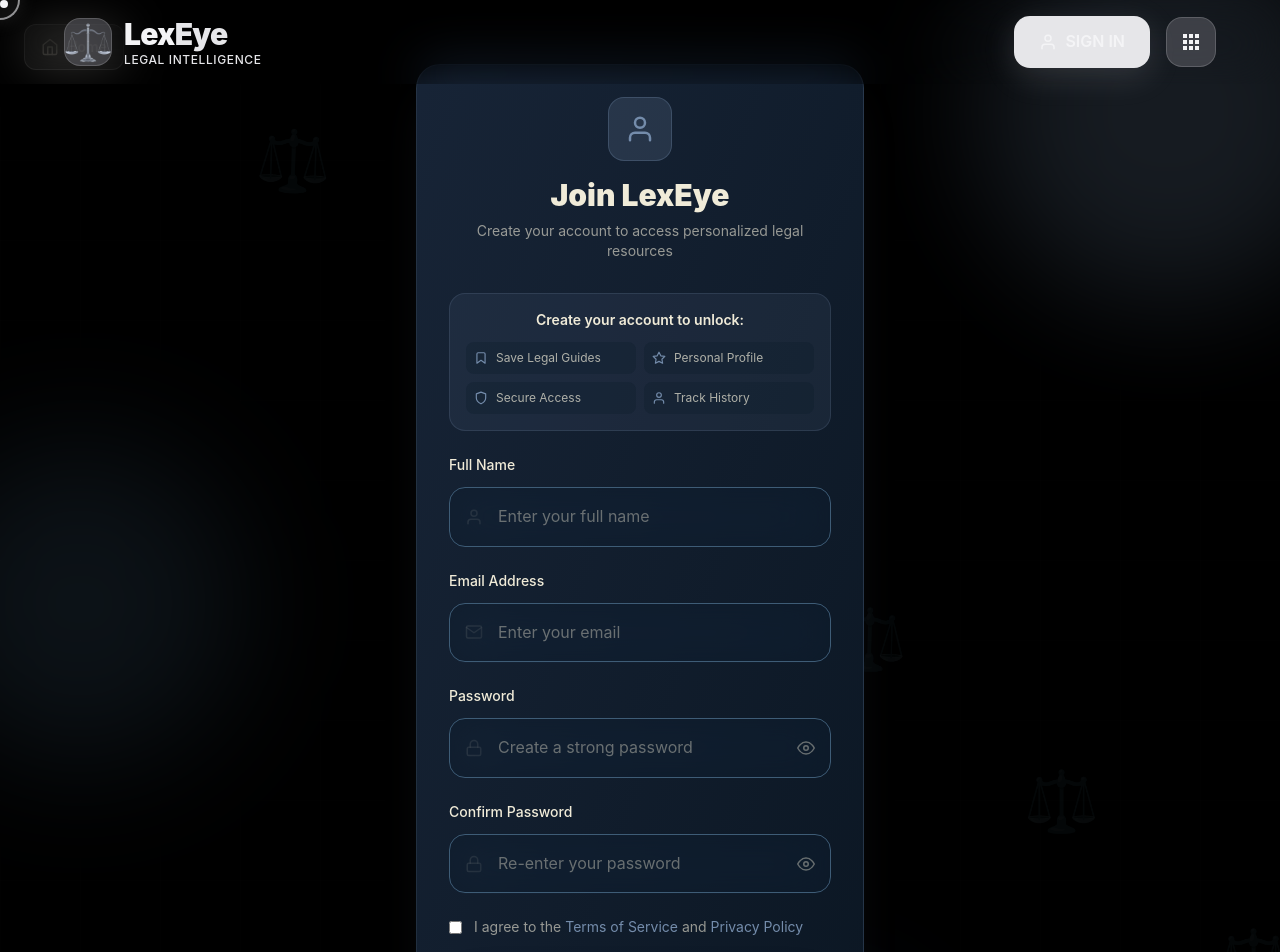
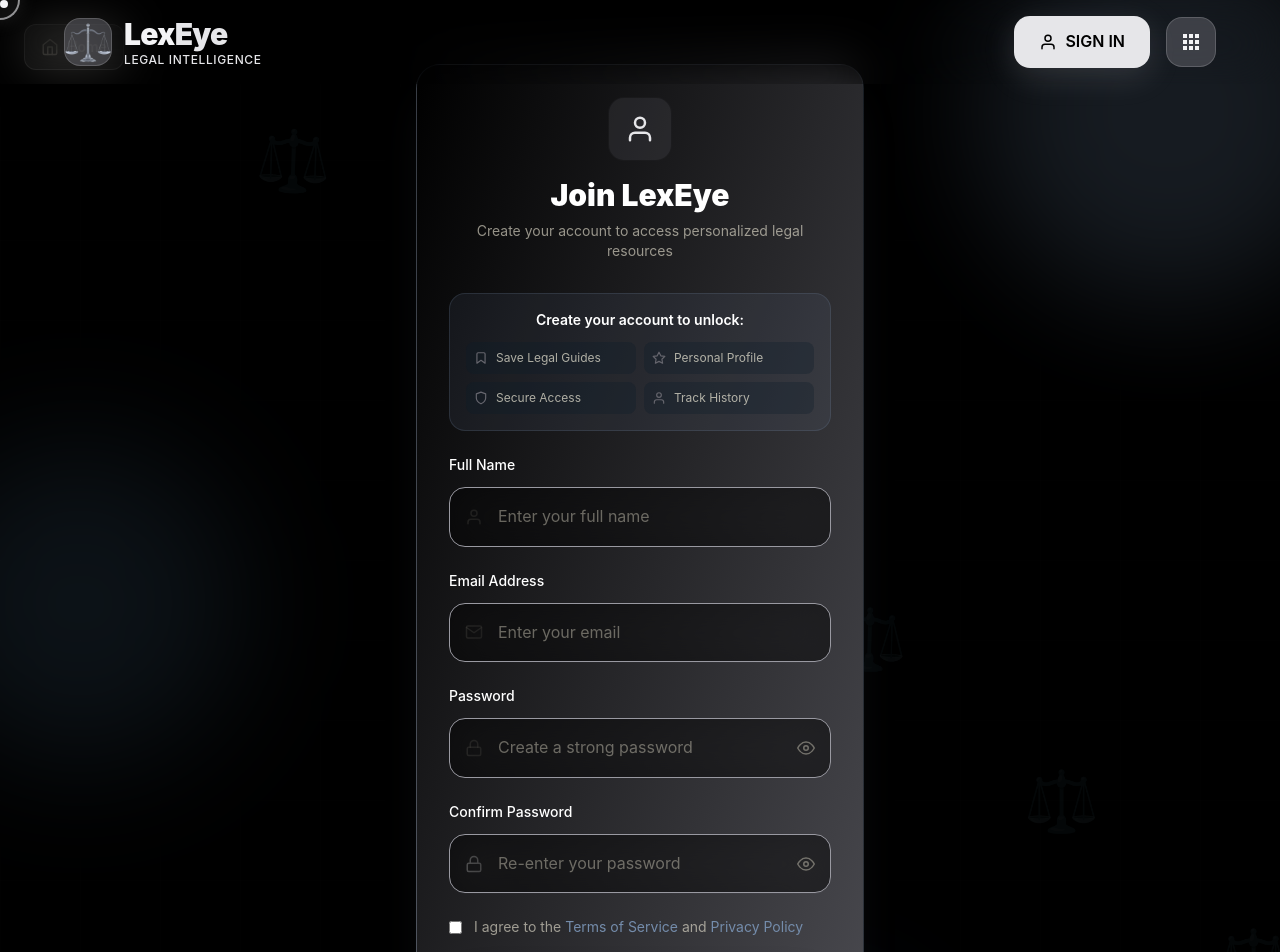
Before and after one commit to Haroon300/LexEye, a React (Vite) app in the folder fronend/front/: page /signup in a window 1280 px wide. Shown: the top 952 px of the page. Built offline with nearby package versions, Linux system fonts and the light colour scheme.

Commit message:
change the color of signin and signout

```diff
--- a/fronend/front/src/components/Header.jsx
+++ b/fronend/front/src/components/Header.jsx
@@ -245,7 +245,7 @@ export default function Header() {
                       onClick={handleLogout}
                       className="flex items-center gap-3 w-full px-3 py-3 rounded-xl transition-all duration-300 group"
                       style={{
-                        color: COLORS.navy[5],
+                        color: COLORS.navy[1],
                         backgroundColor: 'transparent'
                       }}
                       whileHover={{
@@ -270,7 +270,7 @@ export default function Header() {
               className="hidden sm:flex items-center gap-2 font-semibold py-3 px-6 rounded-2xl shadow-lg transition-all duration-300 border"
               style={{
                 backgroundColor: COLORS.navy[4],
-                color: COLORS.navy[5],
+                color: COLORS.navy[1],
                 borderColor: `${COLORS.navy[4]}50`,
                 boxShadow: `0 8px 32px ${COLORS.navy[4]}25`
               }}
@@ -321,7 +321,7 @@ export default function Header() {
             exit="closed"
             className="fixed top-1/3 md:top-1/4 md:left-1/3 transform -translate-x-1/2 -translate-y-1/2 w-[90vw] max-w-sm sm:max-w-md backdrop-blur-2xl border rounded-3xl shadow-2xl z-50 p-6 mx-auto"
             style={{
-              backgroundColor: `${COLORS.navy[2]}F0`,
+              backgroundColor: `${COLORS.navy[1]}F0`,
               borderColor: `${COLORS.navy[4]}30`,
               boxShadow: `0 25px 50px ${COLORS.navy[1]}80`
             }}
@@ -332,7 +332,7 @@ export default function Header() {
                 className="text-2xl font-bold flex items-center gap-3"
                 style={{ color: COLORS.navy[5] }}
               >
-                <CgMenuGridR style={{ color: COLORS.navy[4] }} />
+                <CgMenuGridR style={{ color: COLORS.navy[5] }} />
                 Navigation
               </h2>
               <motion.button
--- a/fronend/front/src/components/search.jsx
+++ b/fronend/front/src/components/search.jsx
@@ -304,7 +304,7 @@ const Search = () => {
                     disabled={!query.trim() || isSearching}
                     className="ml-1 md:ml-2 font-semibold rounded-lg md:rounded-xl px-3 md:px-6 py-2 md:py-3 disabled:opacity-50 disabled:cursor-not-allowed transition-all duration-300 hover:shadow-lg flex items-center gap-1 md:gap-2 min-w-[70px] md:min-w-auto border"
                     style={{
-                      backgroundColor: COLORS.navy[4],
+                      backgroundColor: COLORS.navy[1],
                       borderColor: `${COLORS.navy[4]}50`,
                       color: COLORS.navy[5],
                       boxShadow: `0 4px 20px ${COLORS.navy[4]}25`
--- a/fronend/front/src/signup.jsx
+++ b/fronend/front/src/signup.jsx
@@ -190,17 +190,17 @@ const SignUp = () => {
         >
           <motion.div
             variants={itemVariants}
-            className="bg-gradient-to-br from-[#1D2D44]/80 to-[#0D1B2A]/80 backdrop-blur-2xl border border-[#748CAB]/20 rounded-3xl p-8 shadow-2xl shadow-[#748CAB]/10"
+            className="bg-gradient-to-br from-[#000000]/80 to-[#66666e]/80 backdrop-blur-2xl border border-[#748CAB]/20 rounded-3xl p-8 shadow-2xl shadow-[#748CAB]/10"
           >
             {/* Header */}
             <motion.div
               variants={itemVariants}
               className="text-center mb-8"
             >
-              <div className="inline-flex p-4 bg-[#748CAB]/20 rounded-2xl border border-[#748CAB]/30 mb-4">
-                <FiUser className="text-3xl text-[#748CAB]" />
+              <div className="inline-flex p-4 bg-[#66666e]/20 rounded-2xl border border-[#000]/30 mb-4">
+                <FiUser className="text-3xl text-[#e6e6e9]" />
               </div>
-              <h1 className="text-3xl font-black bg-gradient-to-r from-[#F0EBD8] to-[#F0EBD8] text-transparent bg-clip-text mb-2">
+              <h1 className="text-3xl font-black bg-gradient-to-r from-[#fff] to-[#fff] text-transparent bg-clip-text mb-2">
                 Join LexEye
               </h1>
               <p className="text-[#F0EBD8]/60 text-sm">
@@ -230,7 +230,7 @@ const SignUp = () => {
               variants={itemVariants}
               className="mb-6 p-4 bg-[#748CAB]/10 border border-[#748CAB]/20 rounded-2xl"
             >
-              <h3 className="text-[#F0EBD8] font-semibold text-sm mb-3 text-center">Create your account to unlock:</h3>
+              <h3 className="text-[#fff] font-semibold text-sm mb-3 text-center">Create your account to unlock:</h3>
               <div className="grid grid-cols-2 gap-2 text-xs">
                 {[
                   { icon: FiBookmark, text: "Save Legal Guides" },
@@ -239,7 +239,7 @@ const SignUp = () => {
                   { icon: FiUser, text: "Track History" }
                 ].map((benefit, index) => (
                   <div key={index} className="flex items-center gap-2 text-[#F0EBD8]/70 p-2 rounded-lg bg-[#0D1B2A]/30">
-                    <benefit.icon className="text-[#748CAB] text-sm" />
+                    <benefit.icon className="text-[#66666e] text-sm" />
                     <span>{benefit.text}</span>
                   </div>
                 ))}
@@ -250,7 +250,7 @@ const SignUp = () => {
             <form className="space-y-6" onSubmit={handleSubmit}>
               {/* Name Field */}
               <motion.div variants={itemVariants}>
-                <label className="block text-[#F0EBD8] text-sm font-medium mb-3">
+                <label className="block text-[#fff] text-sm font-medium mb-3">
                   Full Name
                 </label>
                 <div className="relative">
@@ -260,10 +260,10 @@ const SignUp = () => {
                     placeholder="Enter your full name"
                     value={data.name}
                     onChange={(e) => setData({ ...data, name: e.target.value })}
-                    className={`w-full pl-12 pr-4 py-4 bg-[#0D1B2A]/50 backdrop-blur-xl border rounded-2xl text-[#F0EBD8] placeholder-[#F0EBD8]/40 focus:outline-none transition-all duration-300 ${
-                      errors.name
+                    className={`w-full pl-12 pr-4 py-4 bg-[#000]/50 backdrop-blur-xl border rounded-2xl text-[#fff] placeholder-[#F0EBD8]/40 focus:outline-none transition-all duration-300 ${
+                      errors.email
                         ? "border-red-400/50 focus:border-red-400 focus:ring-2 focus:ring-red-400/20"
-                        : "border-[#3E5C76] focus:border-[#748CAB] focus:ring-2 focus:ring-[#748CAB]/20"
+                        : "border-[#9999a1] focus:border-[#9999a1] focus:ring-2 focus:ring-[#66666e]/20"
                     }`}
                     required
                   />
@@ -281,7 +281,7 @@ const SignUp = () => {
 
               {/* Email Field */}
               <motion.div variants={itemVariants}>
-                <label className="block text-[#F0EBD8] text-sm font-medium mb-3">
+                <label className="block text-[#fff] text-sm font-medium mb-3">
                   Email Address
                 </label>
                 <div className="relative">
@@ -291,10 +291,10 @@ const SignUp = () => {
                     placeholder="Enter your email"
                     value={data.email}
                     onChange={(e) => setData({ ...data, email: e.target.value })}
-                    className={`w-full pl-12 pr-4 py-4 bg-[#0D1B2A]/50 backdrop-blur-xl border rounded-2xl text-[#F0EBD8] placeholder-[#F0EBD8]/40 focus:outline-none transition-all duration-300 ${
+                    className={`w-full pl-12 pr-4 py-4 bg-[#000]/50 backdrop-blur-xl border rounded-2xl text-[#fff] placeholder-[#F0EBD8]/40 focus:outline-none transition-all duration-300 ${
                       errors.email
                         ? "border-red-400/50 focus:border-red-400 focus:ring-2 focus:ring-red-400/20"
-                        : "border-[#3E5C76] focus:border-[#748CAB] focus:ring-2 focus:ring-[#748CAB]/20"
+                        : "border-[#9999a1] focus:border-[#9999a1] focus:ring-2 focus:ring-[#66666e]/20"
                     }`}
                     required
                   />
@@ -312,7 +312,7 @@ const SignUp = () => {
 
               {/* Password Field */}
               <motion.div variants={itemVariants}>
-                <label className="block text-[#F0EBD8] text-sm font-medium mb-3">
+                <label className="block text-[#fff] text-sm font-medium mb-3">
                   Password
                 </label>
                 <div className="relative">
@@ -322,10 +322,10 @@ const SignUp = () => {
                     placeholder="Create a strong password"
                     value={data.password}
                     onChange={(e) => handlePasswordChange(e.target.value)}
-                    className={`w-full pl-12 pr-12 py-4 bg-[#0D1B2A]/50 backdrop-blur-xl border rounded-2xl text-[#F0EBD8] placeholder-[#F0EBD8]/40 focus:outline-none transition-all duration-300 ${
-                      errors.password
+                    className={`w-full pl-12 pr-4 py-4 bg-[#000]/50 backdrop-blur-xl border rounded-2xl text-[#fff] placeholder-[#F0EBD8]/40 focus:outline-none transition-all duration-300 ${
+                      errors.email
                         ? "border-red-400/50 focus:border-red-400 focus:ring-2 focus:ring-red-400/20"
-                        : "border-[#3E5C76] focus:border-[#748CAB] focus:ring-2 focus:ring-[#748CAB]/20"
+                        : "border-[#9999a1] focus:border-[#9999a1] focus:ring-2 focus:ring-[#66666e]/20"
                     }`}
                     required
                   />
@@ -376,20 +376,20 @@ const SignUp = () => {
 
               {/* Confirm Password Field */}
               <motion.div variants={itemVariants}>
-                <label className="block text-[#F0EBD8] text-sm font-medium mb-3">
+                <label className="block text-[#fff] text-sm font-medium mb-3">
                   Confirm Password
                 </label>
                 <div className="relative">
-                  <FiLock className="absolute left-4 top-1/2 transform -translate-y-1/2 text-[#F0EBD8]/40 text-lg" />
+                  <FiLock className="absolute left-4 top-1/2 transform -translate-y-1/2 text-[#fff] text-lg" />
                   <input
                     type={showConfirmPassword ? "text" : "password"}
                     placeholder="Re-enter your password"
                     value={confirmPassword}
                     onChange={(e) => setConfirmPassword(e.target.value)}
-                    className={`w-full pl-12 pr-12 py-4 bg-[#0D1B2A]/50 backdrop-blur-xl border rounded-2xl text-[#F0EBD8] placeholder-[#F0EBD8]/40 focus:outline-none transition-all duration-300 ${
-                      errors.confirmPassword
+                    className={`w-full pl-12 pr-4 py-4 bg-[#000]/50 backdrop-blur-xl border rounded-2xl text-[#fff] placeholder-[#F0EBD8]/40 focus:outline-none transition-all duration-300 ${
+                      errors.email
                         ? "border-red-400/50 focus:border-red-400 focus:ring-2 focus:ring-red-400/20"
-                        : "border-[#3E5C76] focus:border-[#748CAB] focus:ring-2 focus:ring-[#748CAB]/20"
+                        : "border-[#9999a1] focus:border-[#9999a1] focus:ring-2 focus:ring-[#66666e]/20"
                     }`}
                     required
                   />
@@ -440,7 +440,7 @@ const SignUp = () => {
                   whileHover={{ scale: 1.02 }}
                   whileTap={{ scale: 0.98 }}
                   disabled={loader}
-                  className="group relative w-full bg-gradient-to-r from-[#748CAB] to-[#3E5C76] text-[#F0EBD8] font-semibold py-4 px-8 rounded-2xl shadow-2xl shadow-[#748CAB]/25 hover:shadow-[#748CAB]/40 disabled:opacity-50 disabled:cursor-not-allowed transition-all duration-300 border border-[#748CAB]/30 overflow-hidden"
+                  className="group relative w-full bg-gradient-to-r from-[#9999a1] to-[#66666e] text-[#fff] font-semibold py-4 px-8 rounded-2xl shadow-2xl shadow-[#748CAB]/25 hover:shadow-[#748CAB]/40 disabled:opacity-50 disabled:cursor-not-allowed transition-all duration-300 border border-[#748CAB]/30 overflow-hidden"
                 >
                   {/* Shine effect */}
                   <div className="absolute inset-0 -skew-x-12 -translate-x-full group-hover:translate-x-full transition-transform duration-1000 bg-gradient-to-r from-transparent via-[#F0EBD8]/10 to-transparent" />
@@ -480,7 +480,7 @@ const SignUp = () => {
             >
               <Link
                 to="/signin"
-                className="group flex items-center justify-center gap-3 w-full bg-[#1D2D44]/50 border border-[#3E5C76] text-[#F0EBD8] font-semibold py-4 px-8 rounded-2xl hover:bg-[#1D2D44] hover:border-[#748CAB] transition-all duration-300"
+                className="group flex items-center justify-center gap-3 w-full bg-[#66666e]/50 border border-[#9999a1] text-[#fff] font-semibold py-4 px-8 rounded-2xl hover:bg-[#000] hover:border-[#9999a1] transition-all duration-300"
               >
                 <FiUser className="text-lg group-hover:scale-110 transition-transform" />
                 <span>Sign In to Existing Account</span>
@@ -493,7 +493,7 @@ const SignUp = () => {
               variants={itemVariants}
               className="mt-6 p-4 bg-[#748CAB]/10 border border-[#748CAB]/20 rounded-2xl text-center"
             >
-              <div className="flex items-center justify-center gap-2 text-[#748CAB] text-sm">
+              <div className="flex items-center justify-center gap-2 text-[#66666e] text-sm">
                 <FiShield className="text-base" />
                 <span>Your legal information is protected with encryption</span>
               </div>
```
Also changed, not shown: fronend/front/src/components/hero.jsx (+5 -5 lines), fronend/front/src/signin.jsx (+8 -8 lines).
